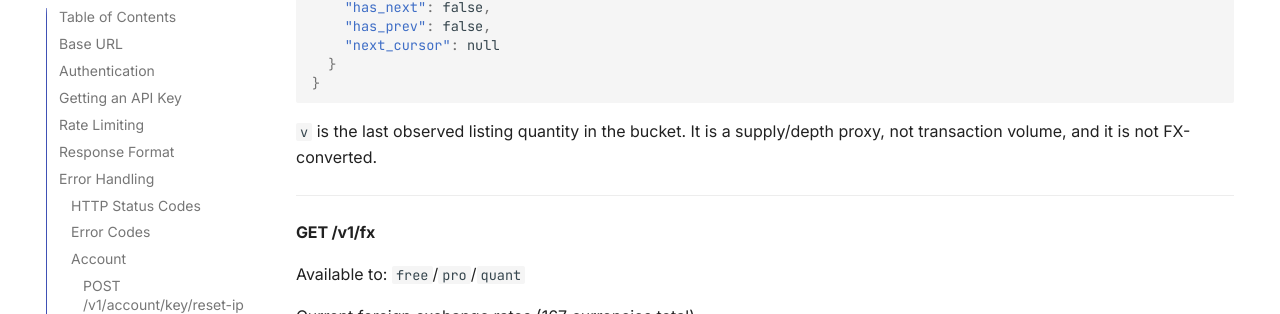
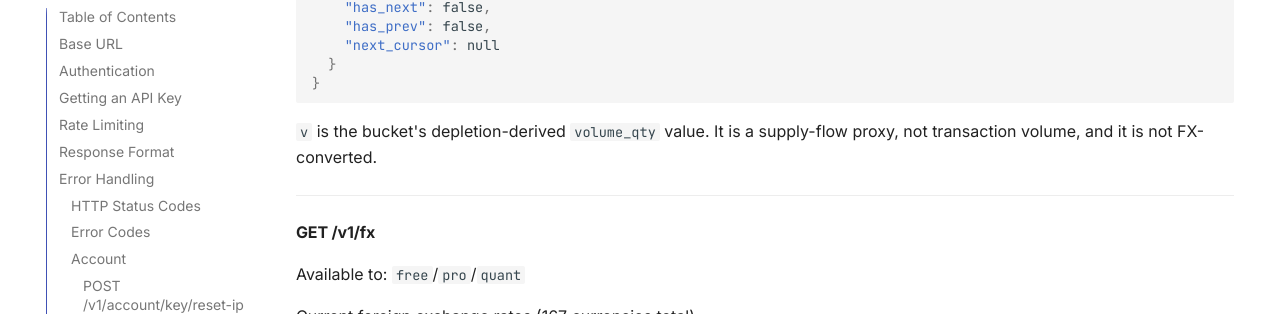
Before and after one commit to dadscap/cs2c-docs, an MkDocs documentation site: the page built from docs/api-reference.md, in a window 1280 px wide and 900 px high, scrolled down 14433 px. Shown: the part 139-453 px from the top of the window. Built offline with MkDocs 1.6.1 and Material for MkDocs 9.7.7, drawn with Linux system fonts in a browser that asks for light colours.

Commit message:
Sync public docs from dadscap/cs2c-api@8a29fcbe8cf2a8ff30535e15a72008a5a7eb4211

````diff
--- a/docs/api-reference.md
+++ b/docs/api-reference.md
@@ -613,7 +613,7 @@ curl -H "Authorization: Bearer your_key" \
 }
 ```
 
-`v` is the last observed listing quantity in the bucket. It is a supply/depth proxy, not transaction volume, and it is not FX-converted.
+`v` is the bucket's depletion-derived `volume_qty` value. It is a supply-flow proxy, not transaction volume, and it is not FX-converted.
 
 ---
 
````
Also changed, not shown: 1 other file.
